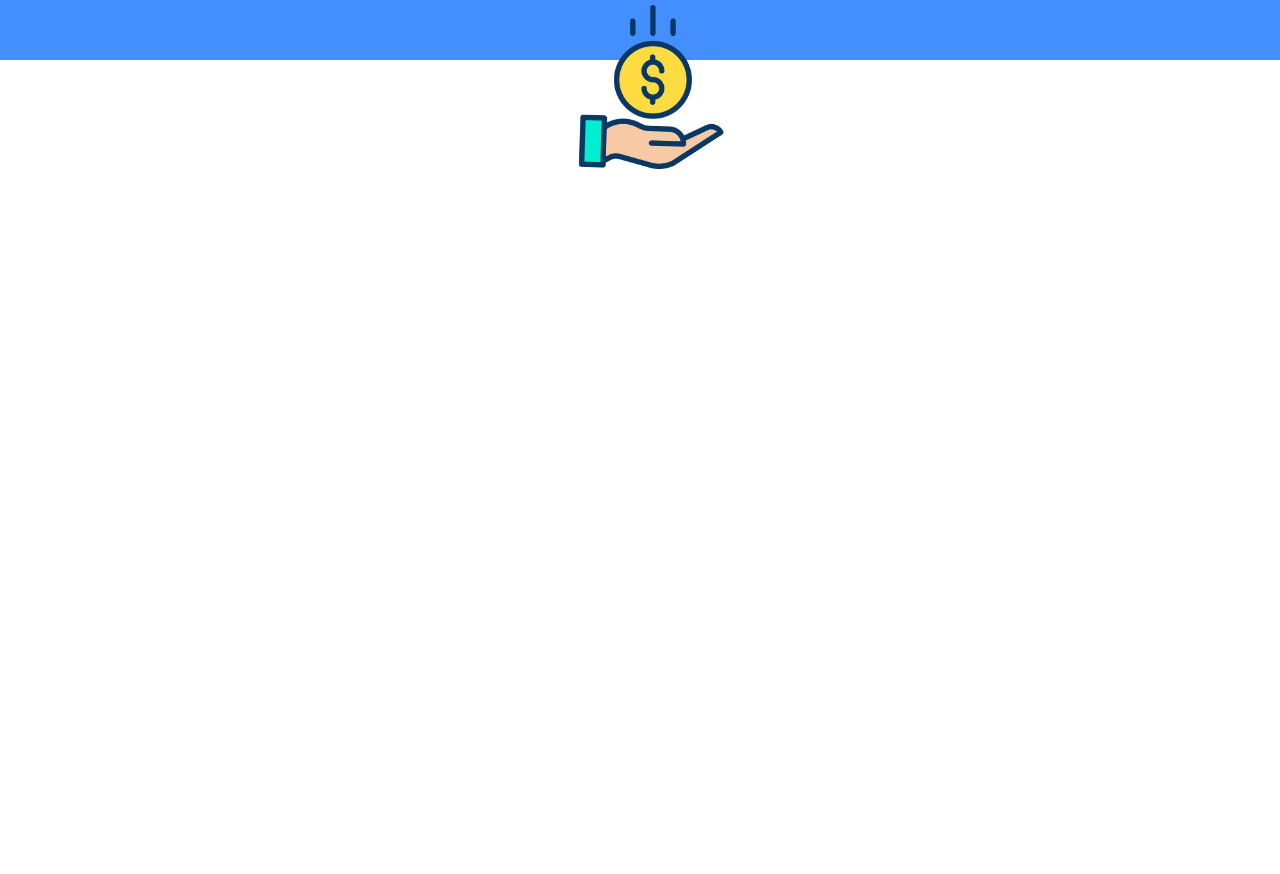
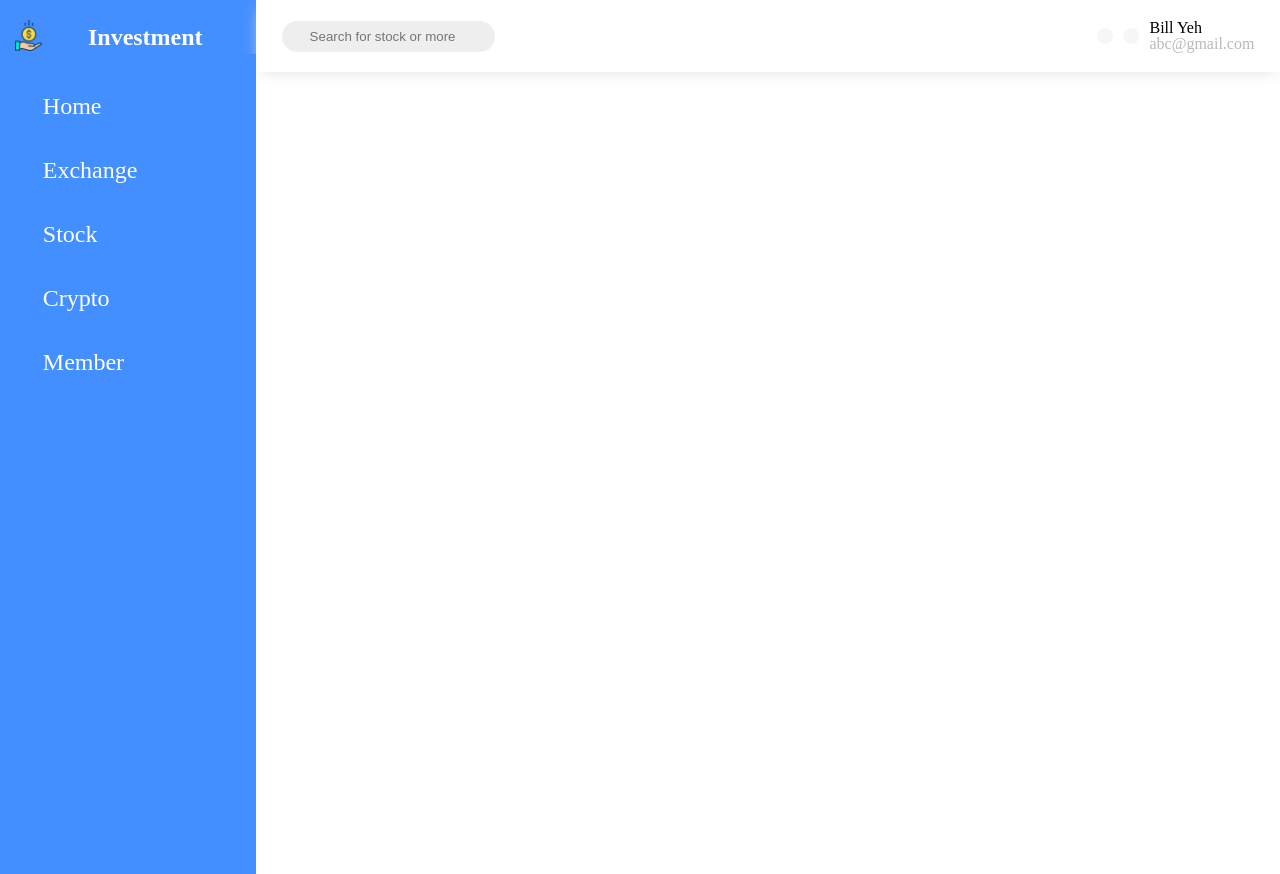
Before and after one commit to Bill-Yeh/vue-stock-dashboard, a Vue app: page / in a window 1280 px wide. Built offline with nearby package versions, Linux system fonts and the light colour scheme; the HTML template or start-up script is replaced by a standard one.

Commit message:
左側與上方切板完成

```diff
--- a/src/App.vue
+++ b/src/App.vue
@@ -12,6 +12,12 @@
           <router-link to="/">
             <img src="@/assets/money.png" alt="Investment" />
           </router-link>
+        </div>
+        <div class="logo-name">
+          <h1>Investment</h1>
+        </div>
+        <div class="desk-arrow">
+          <i class="bi bi-chevron-left"></i>
         </div>
         <div class="header-bell">
           <i class="bi bi-bell-fill"></i>
@@ -32,9 +38,6 @@
               <li class="rwd-exchange">
                 <i class="bi bi-currency-exchange"></i>
                 <span>Exchange</span>
-                <div class="rwd-item-arrow-down">
-                  <i class="bi bi-chevron-down"></i>
-                </div>
               </li>
               <li class="rwd-stock">
                 <i class="bi bi-graph-up"></i>
@@ -56,6 +59,33 @@
         </div>
       </nav>
     </header>
+    <div class="right-container">
+      <div class="top-bar">
+        <div class="top-bar-wrap">
+          <div class="top-search-function">
+            <input type="text" placeholder="Search for stock or more" />
+            <i class="bi bi-search"></i>
+          </div>
+          <div class="bell-user-info-wrap">
+            <div class="top-bell">
+              <i class="bi bi-bell-fill"></i>
+            </div>
+            <div class="top-user">
+              <i class="bi bi-person-fill"></i>
+            </div>
+            <div class="user-info">
+              <div class="user-name">
+                <span>Bill Yeh</span>
+              </div>
+              <div class="user-email">
+                <span>abc@gmail.com</span>
+              </div>
+            </div>
+          </div>
+        </div>
+      </div>
+      <div class="main-content"></div>
+    </div>
     <!-- <nav>
       <router-link to="/">Home</router-link> |
       <router-link to="/about">About</router-link>
--- a/src/assets/scss/layout/_sidebar.scss
+++ b/src/assets/scss/layout/_sidebar.scss
@@ -1,7 +1,15 @@
+#app{
+    @include xl(){
+        display: flex;
+    }
+}
 // rwd漢堡選單開關設定
 #rwd-switch{
     position: absolute;
     left: -1000px;
+    @include xl(){
+        display: none;
+    }
 }
 #rwd-switch:checked ~ header .header_hb span:first-child{
     top: 19px;
@@ -22,20 +30,27 @@
     transition: opacity .5s;
 }
 
-// ----------------------------------------------------
+// ------------左半部---------------------------------------
 
 .rwd-header {
     width: 100%;
     background-color: $primary;
     height: 60px;
+    @include xl(){
+        width: 20%;
+        height: auto;
+    }
 
     .header-wrap{
-        width: 95%;
+        width: 90%;
         margin: auto;
         display: flex;
         justify-content: space-between;
         align-items: center;
         padding-top: 5px;
+        @include xl(){
+            padding-top: 20px;
+        }
 
         .header_hb{
             display: flex;
@@ -43,6 +58,9 @@
             width: 40px;
             height: 40px;
             position: relative;
+            @include xl(){
+                display: none;
+            }
 
             span{
                 position: absolute;
@@ -71,7 +89,20 @@
                 width: 90%;
             }
         }
+        .logo-name, .desk-arrow{
+            display: none;
+            @include xl(){
+                display: block;
+                color: #fff;
+                font-weight: 600;
+                font-size: 1.5rem;
+                cursor: pointer;
+            }
+        }
         .header-bell{
+            @include xl(){
+                display: none;
+            }
             i{
                 font-size: 1.25rem;
                 color: #fff;
@@ -88,6 +119,14 @@
         width: 100%;
         height: 100vh;
         background-color: #ADFFFA;
+        @include xl(){
+            position: relative;
+            top: 0;
+            left: 0;
+            opacity: 1;
+            background-color: $primary;
+            padding-top: 20px;
+        }
 
         .rwd-main-nav-wrap{
             width: 95%;
@@ -97,8 +136,16 @@
             flex-direction: column;
             align-items: center;
             justify-content: center;
+            @include xl(){
+                width: 90%;
+                margin-top: 0;
+                align-items: flex-start;
+            }
 
             .search-function{
+                @include xl(){
+                    display: none;
+                }
                 position: relative;
                 input{
                     padding: 8px 8px 8px 28px;
@@ -118,6 +165,10 @@
             .rwd-nav-item{
                 width: 70%;
                 margin-top: 20px;
+                @include xl(){
+                    width: auto;
+                    margin-top: 0;
+                }
 
                 .item-list{
                     li{
@@ -126,21 +177,40 @@
                     }
                     i{
                         color: $primary;
+                        cursor: pointer;
+                        @include xl(){
+                            color: #fff;
+                        }
                     }
-                    .rwd-home, .rwd-stock, .rwd-crypto{
+                    .rwd-home,.rwd-exchange, .rwd-stock, .rwd-crypto{
                         display: flex;
                         align-items: center;
                         span{
                             padding-left: 30px;
+                            cursor: pointer;
+                            @include xl(){
+                                color: #fff;
+                                font-weight: 500;
+                            }
                         }
                     }
-                    .rwd-exchange, .rwd-member{
+                    .rwd-member{
                         display: flex;
-                        justify-content: space-around;
+                        justify-content: space-between;
                         align-items: center;
                         span{
                             padding-left: 30px;
                             flex-grow: 1;
+                            cursor: pointer;
+                            @include xl(){
+                                color: #fff;
+                                font-weight: 500;
+                            }
+                        }
+                        .rwd-item-arrow-down{
+                            @include xl(){
+                                margin-left: 20%;
+                            }
                         }
                     }
                 }
@@ -148,3 +218,81 @@
         }
     }
 }
+
+// -------------右半部-----------------------------------
+.right-container{
+    @include xl(){
+        width: 80%;
+    }
+    .top-bar{
+        @include xl(){
+            width: 100%;
+            box-shadow: 0 5px 15px -5px #e0e0e0;
+        }
+        .top-bar-wrap{
+            @include xl(){
+                width: 95%;
+                margin: auto;
+                padding: 20px 0;
+                display: flex;
+                justify-content: space-between;
+                align-items: center;
+            }
+            .top-search-function{
+                position: relative;
+                input{
+                    @include xl(){
+                        padding: 8px 8px 8px 28px;
+                        outline: none;
+                        color: $colorText;
+                        border-radius: 20px;
+                        border: none;
+                        background-color: rgb(238, 238, 238);
+                    }
+                }
+                i{
+                    @include xl(){
+                        position: absolute;
+                        top: 8px;
+                        left: 5px;
+                        color: rgb(141, 141, 141);
+                    }
+                }
+            }
+            .bell-user-info-wrap{
+                @include xl(){
+                    display: flex;
+                    justify-content: space-around;
+                    align-items: center;
+                }
+                .top-bell, .top-user{
+                    @include xl(){
+                        padding: 8px;
+                        margin-right: 10px;
+                        border-radius: 50%;
+                        background-color: #F6F6F6;
+                        cursor: pointer;
+                    }
+                    i{
+                        @include xl(){
+                            font-size: 1.25rem;
+                            color: #b9b9b9;
+                        }
+                    }
+                }
+                .user-info{
+                    .user-email{
+                        @include xl(){
+                            color: #b9b9b9;
+                        }
+                    }
+                }
+            }
+        }
+    }
+    .main-content{
+        @include xl(){
+            width: 100%;
+        }
+    }
+}
--- a/src/assets/scss/main.scss
+++ b/src/assets/scss/main.scss
@@ -1,4 +1,4 @@
-@import './base/var';
-@import './base/reset';
-@import './layout/sidebar';
-@import './mixin/mixin';
+@import 'base/var';
+@import 'base/reset';
+@import 'mixin/mixin';
+@import 'layout/sidebar';
```
